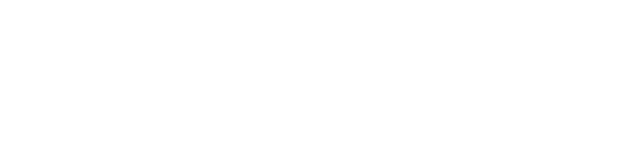
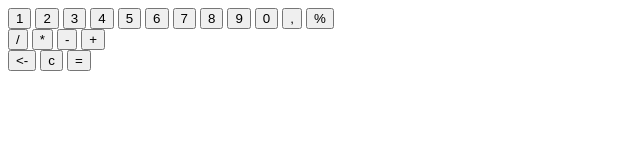
Before and after one commit to Kaiser-HD/calculadora, a plain HTML site: page index.html in a window 1280 px wide. Shown: the whole page, without its empty margins (0-640 px from the left). Drawn offline with Linux system fonts and the light colour scheme.

Commit message:
feat: create structure from calculator

```diff
--- a/index.html
+++ b/index.html
@@ -1,11 +1,48 @@
 <!DOCTYPE html>
-<html lang="en">
+<html lang="pt-br">
 <head>
     <meta charset="UTF-8">
     <meta name="viewport" content="width=device-width, initial-scale=1.0">
-    <title>Document</title>
+    <link rel="stylesheet" href="style.css">
+    <title>calculadora</title>
 </head>
 <body>
+    <section class="contener">
+        <div class="calculadora">
+            <div class="respostas">
+                <div>
 
+                </div>
+            </div>
+            <div class="botoes">
+                <div class="grid-number">
+                    <button>1</button>
+                    <button>2</button>
+                    <button>3</button>
+                    <button>4</button>
+                    <button>5</button>
+                    <button>6</button>
+                    <button>7</button>
+                    <button>8</button>
+                    <button>9</button>
+                    <button>0</button>
+                    <button>,</button>
+                    <button>%</button>
+                </div>
+                <div class="operacoes">
+                    <button>/</button>
+                    <button>*</button>
+                    <button>-</button>
+                    <button>+</button>
+                </div>
+                <div class="acao">
+                    <button><-</button>
+                    <button>c</button>
+                    <button>=</button>
+                </div>
+            </div>
+        </div>
+    </section>
+    <script src="src.js"></script>
 </body>
 </html>
```
